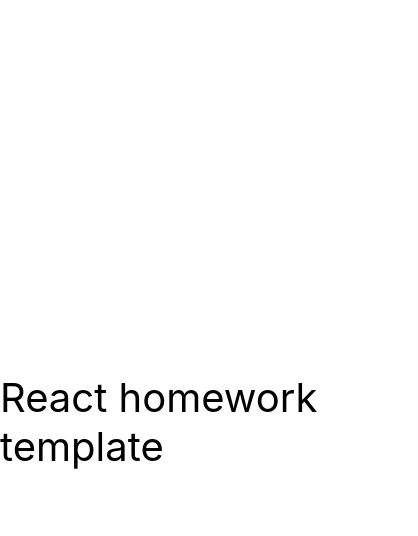
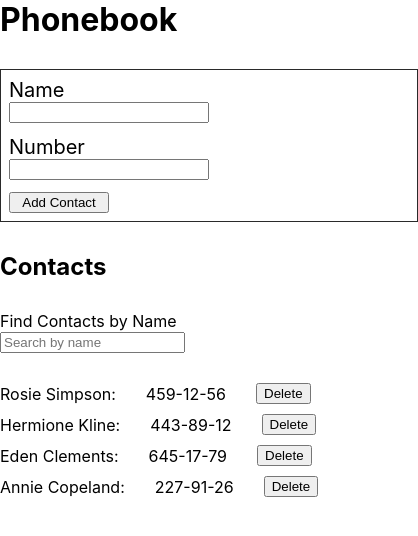
Before and after one commit to StealthM0de/goit-react-hw-04-phonebook, a React (Create React App) app: page / in a window 390 px wide. Shown: the top 536 px of the page, 418 px wide, since content can reach past the window. Built offline with nearby package versions, Linux system fonts and the light colour scheme.

Commit message:
from HW-3 Phonebook to be refactored

```diff
--- a/package.json
+++ b/package.json
@@ -2,7 +2,7 @@
   "name": "react-homework-template",
   "version": "0.1.0",
   "private": true,
-  "homepage": "https://goitacademy.github.io/react-homework-template/",
+  "homepage": "https://stealthm0de.github.io/goit-react-hw-04-phonebook/",
   "dependencies": {
     "@testing-library/jest-dom": "^5.16.3",
     "@testing-library/react": "^12.1.4",
--- a/src/components/App.jsx
+++ b/src/components/App.jsx
@@ -1,16 +1,77 @@
-export const App = () => {
-  return (
-    <div
-      style={{
-        height: '100vh',
-        display: 'flex',
-        justifyContent: 'center',
-        alignItems: 'center',
-        fontSize: 40,
-        color: '#010101'
-      }}
-    >
-      React homework template
-    </div>
-  );
-};
+import { Component } from 'react';
+import { ContactForm } from './ContactForm/ContactForm';
+import { Filter } from './Filter/Filter';
+import { ContactList } from './ContactList/ContactList';
+
+export class App extends Component {
+  state = {
+    contacts: [
+      { id: 'id-1', name: 'Rosie Simpson', number: '459-12-56' },
+      { id: 'id-2', name: 'Hermione Kline', number: '443-89-12' },
+      { id: 'id-3', name: 'Eden Clements', number: '645-17-79' },
+      { id: 'id-4', name: 'Annie Copeland', number: '227-91-26' },
+    ],
+    filter: '',
+  };
+
+  componentDidMount() {
+    const savedContacts = localStorage.getItem('contacts');
+
+    if (savedContacts !== null) {
+      // If something has already been saved in localStorage, we write THIS in the state
+      this.setState({ contacts: JSON.parse(savedContacts) });
+    }
+  }
+
+  componentDidUpdate(_prevProps, prevState) {
+    const { contacts } = this.state;
+
+    if (contacts !== prevState.contacts) {
+      // if a contact is new, set value to localStorage
+      localStorage.setItem('contacts', JSON.stringify(contacts));
+    }
+  }
+
+  addContact = newContact => {
+    this.setState(prevState => ({
+      contacts: [...prevState.contacts, newContact],
+    }));
+  };
+
+  deleteContact = id => {
+    this.setState(prevState => ({
+      contacts: prevState.contacts.filter(contact => contact.id !== id),
+    }));
+  };
+
+  setFilter = filterValue => {
+    this.setState({
+      filter: filterValue,
+    });
+  };
+
+  filterContact = () => {
+    const { contacts, filter } = this.state;
+    const filterLowerCase = filter.toLowerCase();
+    return contacts.filter(contact =>
+      contact.name.toLowerCase().includes(filterLowerCase)
+    );
+  };
+
+  render() {
+    const { contacts, filter } = this.state;
+    return (
+      <div>
+        <h1>Phonebook</h1>
+        <ContactForm addContact={this.addContact} contacts={contacts} />
+
+        <h2>Contacts</h2>
+        <Filter filter={filter} setFilter={this.setFilter} />
+        <ContactList
+          filterContact={this.filterContact}
+          deleteContact={this.deleteContact}
+        />
+      </div>
+    );
+  }
+}
--- /dev/null
+++ b/src/components/ContactForm/ContactForm.jsx
@@ -0,0 +1,107 @@
+import { Component } from 'react';
+import { nanoid } from 'nanoid';
+import css from './ContactForm.module.css';
+import PropTypes from 'prop-types';
+
+export class ContactForm extends Component {
+  static propTypes = {
+    addContact: PropTypes.func.isRequired,
+    contacts: PropTypes.arrayOf(
+      PropTypes.shape({
+        id: PropTypes.string.isRequired,
+        name: PropTypes.string.isRequired,
+        number: PropTypes.string.isRequired,
+      })
+    ),
+  };
+
+  state = {
+    name: '',
+    number: '',
+  };
+
+  handleNameChange = e => {
+    this.setState({
+      name: e.target.value,
+    });
+  };
+
+  handleNumberChange = e => {
+    this.setState({
+      number: e.target.value,
+    });
+  };
+
+  handleSubmit = e => {
+    // prevent the form refreshing when submitting
+    e.preventDefault();
+    const { name, number } = this.state;
+    const { addContact, contacts } = this.props;
+
+    // when name and number is empty, it will not submit(return)
+    if (name.trim() === '' || number.trim() === '') {
+      return;
+    }
+
+    // when existing contact set an alert, it will not submit(return)
+    const existingContact = contacts.find(
+      contact => contact.name.toLowerCase() === name.toLowerCase()
+    );
+    if (existingContact) {
+      alert(`${name} is already in contacts!`);
+      return;
+    }
+
+    // Add Contact
+    addContact({
+      id: nanoid(),
+      name: name.trim(),
+      number: number.trim(),
+    });
+
+    // will reset Form Fields upon submitting
+    this.setState({
+      name: '',
+      number: '',
+    });
+  };
+
+  render() {
+    const { name, number } = this.state;
+
+    return (
+      <form className={css.form} onSubmit={this.handleSubmit}>
+        <label className={css.formField}>
+          <p className={css.formLabel}>Name</p>
+          <input
+            type="text"
+            name="name"
+            // add \ before - in [' \-] to make it work (LMS) REGEX
+            pattern="^[a-zA-Zа-яА-Я]+(([' \-][a-zA-Zа-яА-Я ])?[a-zA-Zа-яА-Я]*)*$"
+            title="Name may contain only letters, apostrophe, dash and spaces. For example Adrian, Jacob Mercer, Charles de Batz de Castelmore d'Artagnan."
+            required
+            value={name}
+            onChange={this.handleNameChange}
+          />
+        </label>
+
+        <label className={css.formField}>
+          <p className={css.formLabel}>Number</p>
+          <input
+            type="tel"
+            name="number"
+            // add \ before - in [\-.\s] to make it work (LMS) REGEX
+            pattern="\+?\d{1,4}?[\-.\s]?\(?\d{1,3}?\)?[\-.\s]?\d{1,4}[\-.\s]?\d{1,4}[\-.\s]?\d{1,9}"
+            title="Phone number must be digits and can contain spaces, dashes, parentheses and can start with +"
+            required
+            value={number}
+            onChange={this.handleNumberChange}
+          />
+        </label>
+        <button className={css.formButton} type="submit">
+          Add Contact
+        </button>
+      </form>
+    );
+  }
+}
--- /dev/null
+++ b/src/components/ContactForm/ContactForm.module.css
@@ -0,0 +1,23 @@
+.form {
+  width: 400px;
+  padding: 8px;
+  border: 1px solid #2a2a2a;
+  display: flex;
+  flex-direction: column;
+  gap: 12px;
+  margin: 30px 0;
+}
+
+.formField {
+  width: 200px;
+  display: flex;
+  flex-direction: column;
+}
+
+.formLabel {
+  font-size: 20px;
+}
+
+.formButton {
+  width: 100px;
+}
--- /dev/null
+++ b/src/components/ContactList/ContactList.jsx
@@ -0,0 +1,23 @@
+import { ContactListItem } from 'components/ContactListItem/ContactListItem';
+import PropTypes from 'prop-types';
+
+export const ContactList = ({ filterContact, deleteContact }) => {
+  const filteredContacts = filterContact();
+
+  return (
+    <ul>
+      {filteredContacts.map(filteredContact => (
+        <ContactListItem
+          key={filteredContact.id}
+          filteredContact={filteredContact}
+          deleteContact={deleteContact}
+        />
+      ))}
+    </ul>
+  );
+};
+
+ContactList.propTypes = {
+  filterContact: PropTypes.func.isRequired,
+  deleteContact: PropTypes.func.isRequired,
+};
--- /dev/null
+++ b/src/components/ContactListItem/ContactListItem.jsx
@@ -0,0 +1,22 @@
+import css from './ContactListItem.module.css';
+import PropTypes from 'prop-types';
+
+export const ContactListItem = ({ filteredContact, deleteContact }) => {
+  // handleDelete method
+  const handleDelete = () => {
+    deleteContact(filteredContact.id);
+  };
+
+  return (
+    <li className={css.contactListItem}>
+      <p>{filteredContact.name}:</p>
+      <p>{filteredContact.number}</p>
+      <button onClick={handleDelete}>Delete</button>
+    </li>
+  );
+};
+
+ContactListItem.propTypes = {
+  filteredContact: PropTypes.object.isRequired,
+  deleteContact: PropTypes.func.isRequired,
+};
--- /dev/null
+++ b/src/components/ContactListItem/ContactListItem.module.css
@@ -0,0 +1,6 @@
+.contactListItem {
+  display: flex;
+  align-items: center;
+  margin-bottom: 10px;
+  gap: 30px;
+}
--- /dev/null
+++ b/src/components/Filter/Filter.jsx
@@ -0,0 +1,27 @@
+import css from './Filter.module.css';
+import PropTypes from 'prop-types';
+
+export const Filter = ({ filter, setFilter }) => {
+  //filter name based on the the search keyword
+  const handleFilterChange = e => {
+    setFilter(e.target.value);
+  };
+
+  return (
+    <div className={css.container}>
+      <p>Find Contacts by Name</p>
+      <input
+        type="text"
+        name="filter"
+        placeholder="Search by name"
+        value={filter}
+        onChange={handleFilterChange}
+      />
+    </div>
+  );
+};
+
+Filter.propTypes = {
+  filter: PropTypes.string.isRequired,
+  setFilter: PropTypes.func.isRequired,
+};
--- /dev/null
+++ b/src/components/Filter/Filter.module.css
@@ -0,0 +1,4 @@
+.container {
+  margin-top: 30px;
+  margin-bottom: 30px;
+}
--- a/src/index.css
+++ b/src/index.css
@@ -1,4 +1,4 @@
-@import-normalize; /* bring in normalize.css styles */
+@import-normalize;
 
 body {
   margin: 0;
@@ -13,3 +13,24 @@ code {
   font-family: source-code-pro, Menlo, Monaco, Consolas, 'Courier New',
     monospace;
 }
+
+h1,
+h2,
+h3,
+h4,
+h5,
+h6,
+p {
+  margin: 0;
+}
+ul,
+ol {
+  margin: 0;
+  padding: 0;
+  list-style: none;
+}
+img {
+  display: block;
+  max-width: 100%;
+  height: auto;
+}
```
